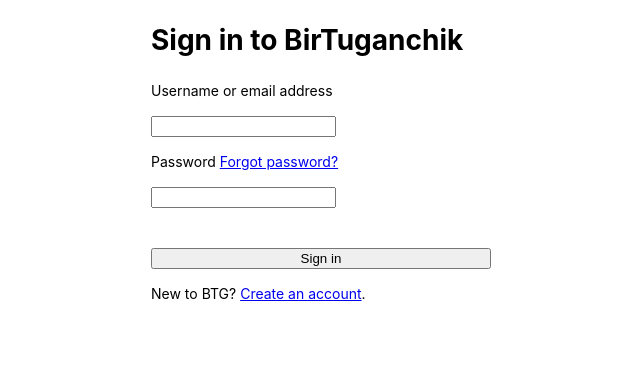
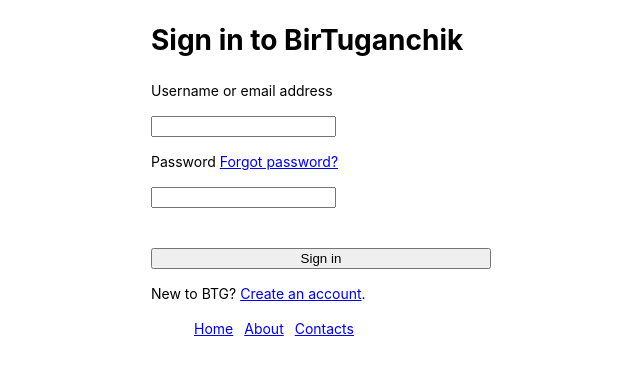
Before and after one commit to itacademy-hw/birtuganchik, a React (Create React App) app: page / in a window 1280 px wide. Shown: the top 372 px of the page, without its empty margins (319-959 px from the left). Built offline with nearby package versions, Linux system fonts and the light colour scheme.

Commit message:
Update Login.js

```diff
--- a/src/publicPages/login/Login.js
+++ b/src/publicPages/login/Login.js
@@ -17,6 +17,13 @@ let LoginPage = styled.div `
         text-align: center;
         width: 100%;
     }
+
+
+    li {
+        display: inline;
+        margin-right: 5px;
+        padding: 3px;
+       }
 `;
 
 class Login extends Component {
@@ -37,7 +44,14 @@ class Login extends Component {
                 <p>Password <a class="label-link" href="/password_reset">Forgot password?</a></p>
                 <input value={password}/>
                 <button className="btn_signing">Sign in</button>
-                <p class="signup">New to BTG? <a data-ga-click="Sign in, switch to sign up" href="/join?source=login">Create an account</a>.</p>
+                <p class="signup">New to BTG? <a href="/login">Create an account</a>.</p>
+            </div>
+            <div className="navigation_footer">
+                <ul>
+                    <li><a href="/home">Home</a></li>
+                    <li><a href="/about">About</a></li>
+                    <li><a href="/contacts">Contacts</a></li>
+                </ul>
             </div>
             </LoginPage>
         );
```
